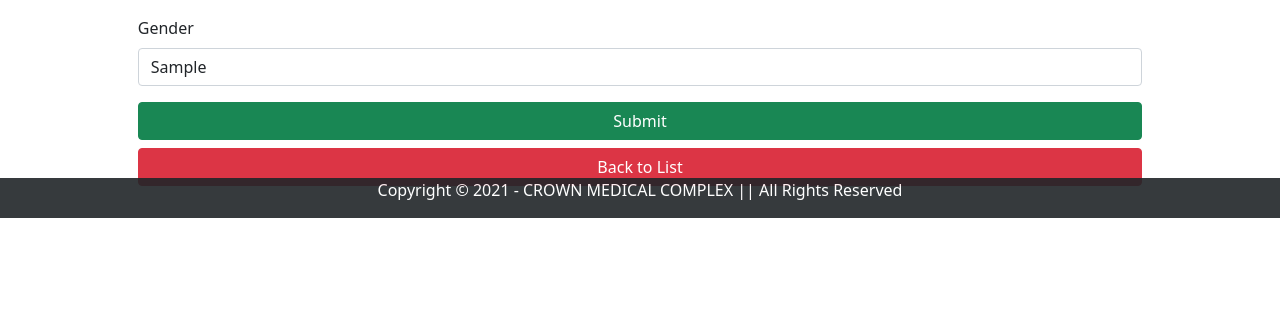
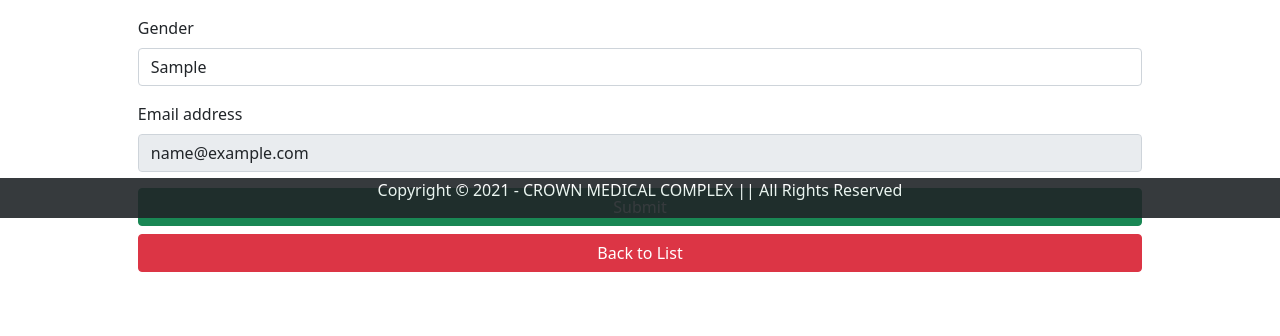
Before and after one commit to lemdoug/crownmedical, a PHP site: page /edit.php?id=1 in a window 1280 px wide. Shown: the part 582-918 px from the top of the page. Before the commit the page ends 800 px from the top, so only its background shows below. Run offline with PHP 8.4, Linux system fonts and the light colour scheme; the visitor is signed in with stand-in values (Sample User, id 1); tables that the repository leaves empty or names only in its code hold one stand-in row (values such as "Sample post"); data that the repository does not hold is empty.

Commit message:
readonly email

```diff
--- a/edit.php
+++ b/edit.php
@@ -66,10 +66,10 @@
         <input type="text" class="form-control" value="<?php echo $patient['gender']?>" id="gender" name="gender"/>
     </div>
 
-    <!-- <div class="mb-3">
+    <div class="mb-3">
         <label for="email" class="form-label">Email address</label>
-        <input readonly type="email" class="form-control" value="<?php //echo $patient['emailaddress']?>" id="email" name="email" aria-describedby="emailHelp">
-        </div> -->
+        <input readonly type="email" class="form-control" value="<?php echo $patient['emailaddress']?>" id="email" name="email" aria-describedby="emailHelp">
+        </div>
 
 
 
```
